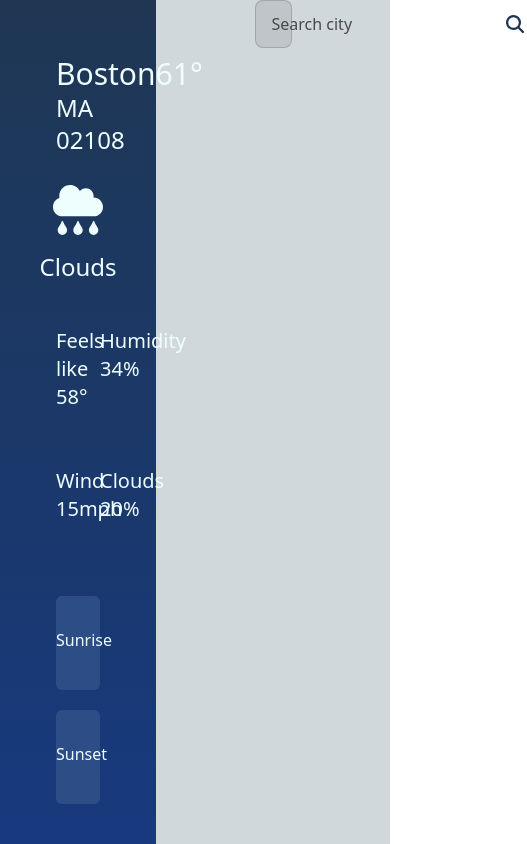
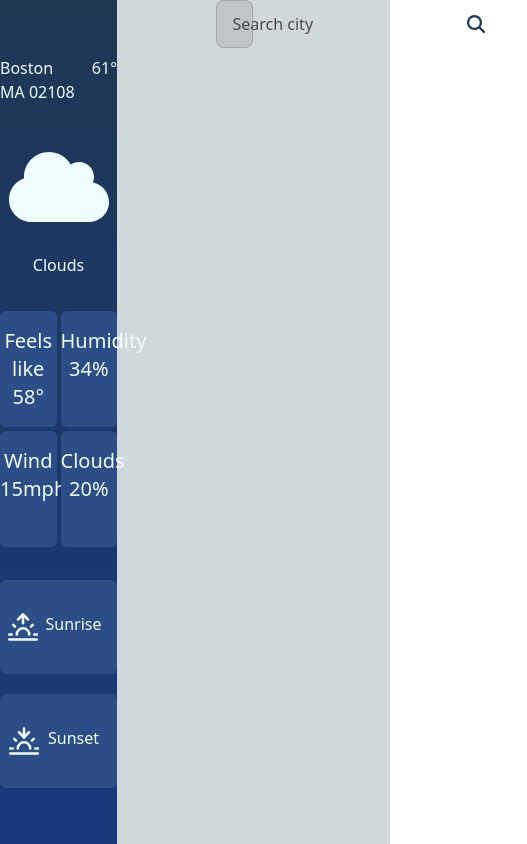
Before and after one commit to alexcw08/FullStack-Weather-App, a React (Vite) app in the folder client/: page / in a window 390 px wide. Shown: the whole page, 527 px wide, since content can reach past the window. Built offline with nearby package versions, Linux system fonts and the light colour scheme.

Commit message:
Improve responsiveness of styling. Dynamically select icon based on weather description.

```diff
--- a/client/src/components/CurrentCast.tsx
+++ b/client/src/components/CurrentCast.tsx
@@ -1,35 +1,45 @@
 import { FiSunrise } from "react-icons/fi";
 import { FiSunset } from "react-icons/fi";
 import { FaCloudRain } from "react-icons/fa";
+import { FaCloud } from "react-icons/fa";
+import { IoSnowOutline } from "react-icons/io5";
+import { FaSun } from "react-icons/fa";
 import WeatherData from "../types/weatherTypes";
-
+import { IconType } from "react-icons";
 interface ChildProps {
   weatherData: WeatherData;
 }
 
-// TO DO
-// 3. backend implement caching
-// 4. redo currentCast ui to use daisyUi
-// 5. finish hourly and daily Ui
+const icons: { [key: string]: IconType } = {
+  ["Clear"]: FaCloud,
+  ["Rain"]: FaCloudRain,
+  ["Drizzle"]: FaCloudRain,
+  ["Snow"]: IoSnowOutline,
+  ["Sunny"]: FaSun,
+  ["Clouds"]: FaCloud,
+};
 
 const CurrentCast: React.FC<ChildProps> = ({ weatherData }) => {
+  const weatherDescription = weatherData.current.weather[0].main;
+  const IconComponent = icons[weatherDescription];
   return (
-    <div className="w-[40%] from-[#1F3753] to-[#17397E] bg-gradient-to-b justify-between flex  flex-col text-[#EEFEFF] px-14 pt-14">
+    <div className="w-[30%] from-[#1F3753] to-[#17397E] bg-gradient-to-b justify-between flex  flex-col text-[#EEFEFF] md:px-14 py-14">
       {/* city name and tempt */}
       <div className="flex justify-between">
         <div>
-          <h1 className="text-3xl">{weatherData.address[0]}</h1>
-          <h1 className="text-2xl">{weatherData.address[1]}</h1>
+          <h1 className="md:text-3xl">{weatherData.address[0]}</h1>
+          <h1 className="md:text-2xl">{weatherData.address[1]}</h1>
         </div>
-        <h1 className="text-3xl">{weatherData.current.temp.toFixed(0)}°</h1>
+        <h1 className="md:text-3xl">{weatherData.current.temp.toFixed(0)}°</h1>
       </div>
       {/* icon and description */}
       <div className="flex flex-col items-center gap-y-4">
-        <FaCloudRain fontSize={"50px"} />
-        <p className="text-2xl">{weatherData.current.weather[0].main}</p>
+        {/* <FaCloudRain fontSize={"100px"} /> */}
+        {IconComponent && <IconComponent fontSize={"100px"} />}
+        <p className="md:text-2xl">{weatherData.current.weather[0].main}</p>
       </div>
       {/* details */}
-      <div className="grid grid-rows-2 grid-cols-2 text-xl  gap-y-6 gap-x-11 text-center">
+      <div className="grid grid-rows-2 grid-cols-2 text-xl gap-1  md:gap-y-6 md:gap-x-11 text-center">
         <div className="rounded-md bg-[#2D4D86] py-4 ">
           <p>Feels like</p>
           <p>{weatherData.current.feels_like.toFixed(0)}°</p>
@@ -48,12 +58,13 @@ const CurrentCast: React.FC<ChildProps> = ({ weatherData }) => {
         </div>
       </div>
       {/* sunrise and sunset */}
-      <div className="flex flex-col gap-y-5 pb-10">
+      <div className="flex flex-col gap-y-5">
         <div className="rounded-md bg-[#2D4D86] flex  py-8 justify-evenly">
           <FiSunrise fontSize={"30px"} />
           <p>Sunrise</p>
           <p>{weatherData.current.sunrise.time}</p>
         </div>
+
         <div className="rounded-md bg-[#2D4D86] flex  py-8 justify-evenly">
           <FiSunset fontSize={"30px"} />
           <p>Sunset</p>
```
